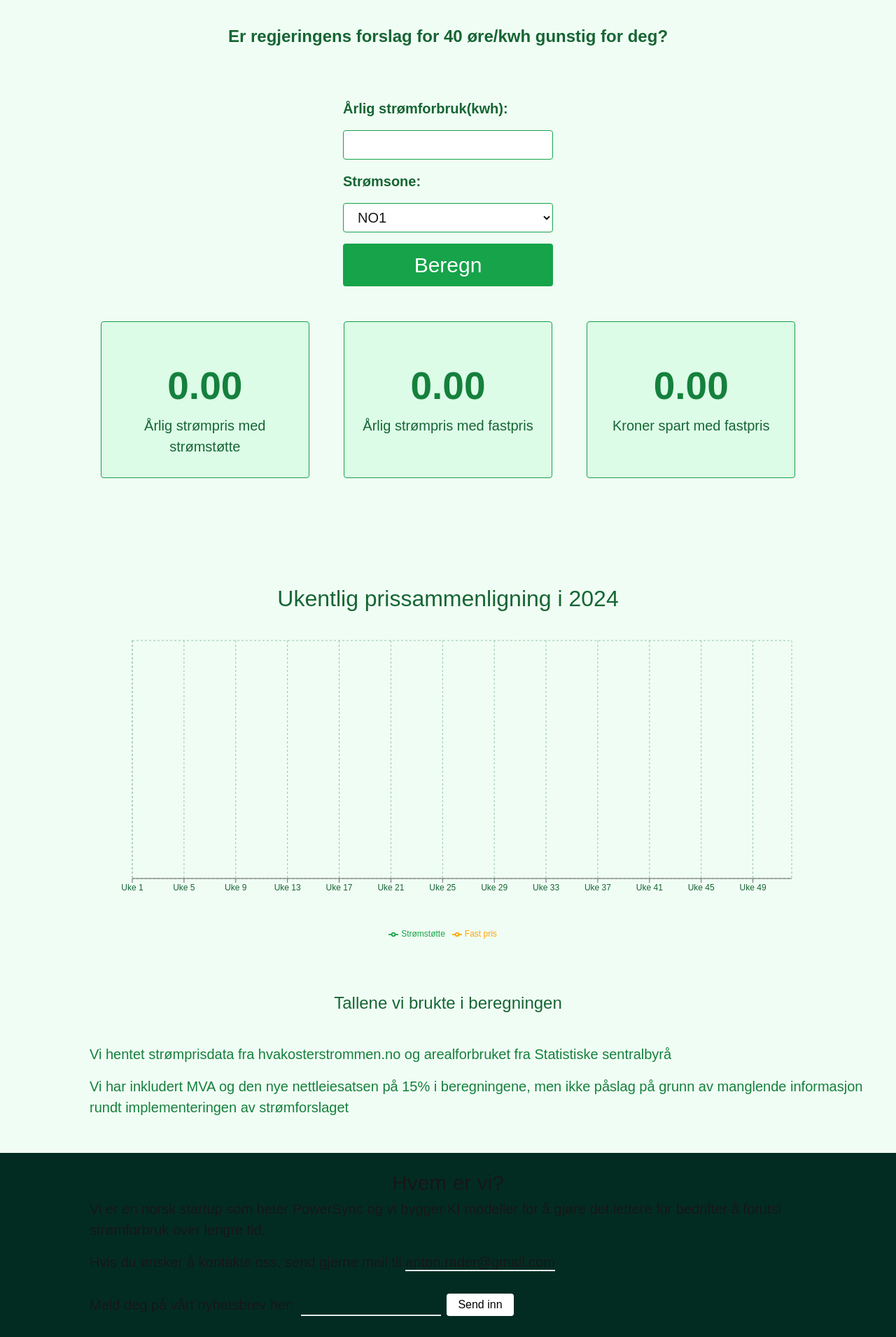
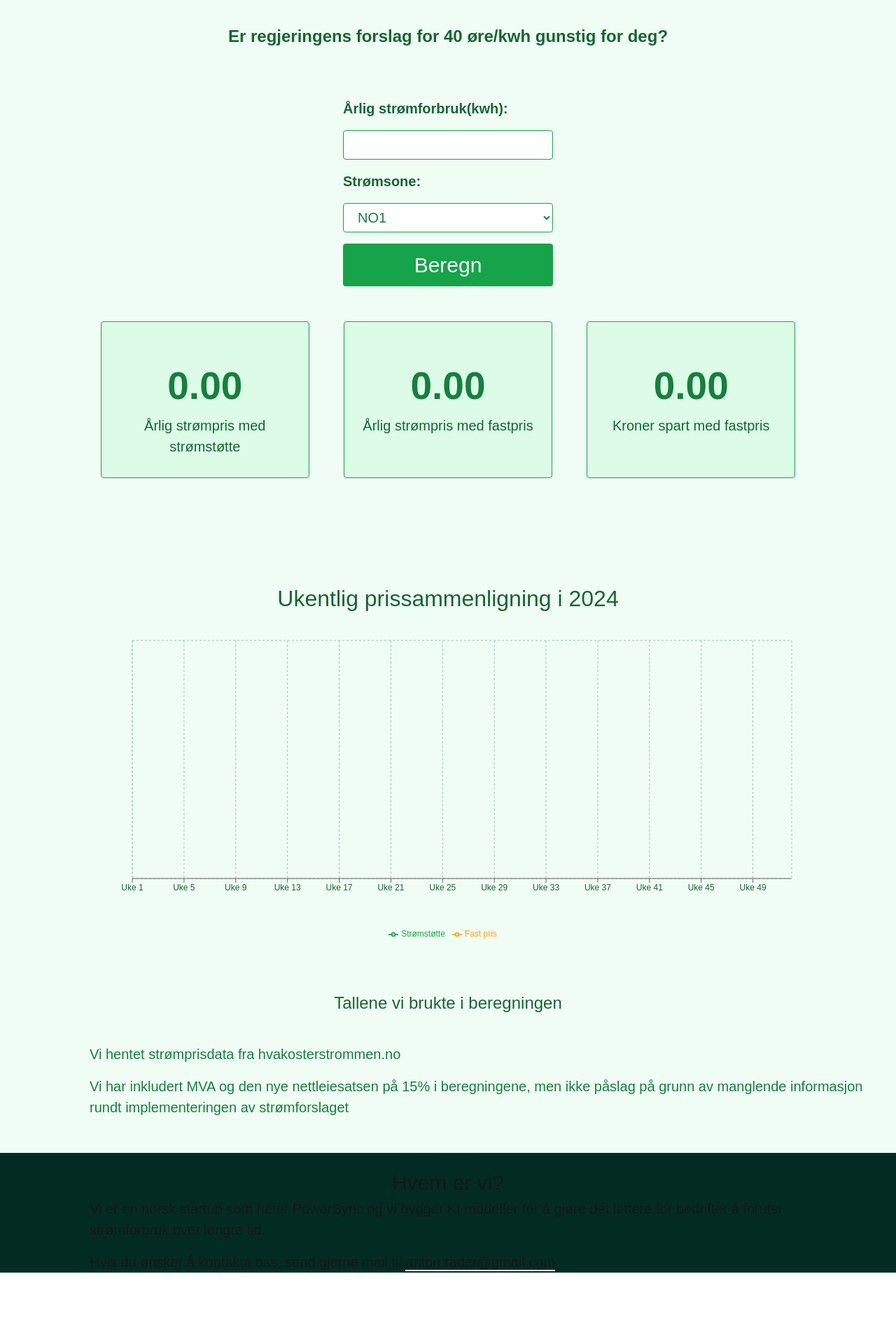
Before and after one commit to Toshken21/40orestrom, a Next.js app: page / in a window 1280 px wide. Shown: the part 71-1981 px from the top of the page at 70% size. After the commit the page ends 1889 px from the top, so only its background shows below. Built offline with nearby package versions, Linux system fonts and the light colour scheme.

Commit message:
remove newsletter

```diff
--- a/app/components/form.tsx
+++ b/app/components/form.tsx
@@ -286,7 +286,7 @@ export default function Form() {
         <div className="flex flex-col space-y-4 mt-[70px]">
           <label className="text-[20px] text-green-800 font-semibold">Årlig strømforbruk(kwh):</label>
           <input
-            className="border border-green-600 rounded px-4 py-2 focus:outline-none focus:ring-2 focus:ring-green-400"
+            className="border border-green-600 rounded text-green-700 px-4 py-2 focus:outline-none focus:ring-2 focus:ring-green-400"
             onChange={handleElectricityConsumption}
             type="number"
           />
@@ -295,7 +295,7 @@ export default function Form() {
 
           <label className="text-[20px] text-green-800 font-semibold">Strømsone:</label>
           <select
-            className="text-[20px] border border-green-600 rounded px-4 py-2 w-[300px] bg-white focus:outline-none focus:ring-2 focus:ring-green-400"
+            className="text-[20px] border border-green-600 rounded px-4 py-2 text-green-700 w-[300px] bg-white focus:outline-none focus:ring-2 focus:ring-green-400"
             value={electricityZone}
             onChange={handleElectricityZone}
           >
@@ -346,7 +346,7 @@ export default function Form() {
     Tallene vi brukte i beregningen
   </h2>
   <p className="text-green-700 text-[16px] md:text-[20px] mx-4 md:ml-[10%]">
-    Vi hentet strømprisdata fra <a href="https://www.hvakosterstrommen.no/strompris-api">hvakosterstrommen.no</a> og arealforbruket fra <a href="https://www.ssb.no/energi-og-industri/energi/artikler/hva-er-gjennomsnittlig-stromforbruk-i-husholdningene">Statistiske sentralbyrå</a>
+    Vi hentet strømprisdata fra <a href="https://www.hvakosterstrommen.no/strompris-api">hvakosterstrommen.no</a>
   </p>
   <p className="text-green-700 text-[16px] md:text-[20px] mx-4 md:ml-[10%] mt-4">
     Vi har inkludert MVA og den nye nettleiesatsen på 15% i beregningene, men ikke påslag på grunn av manglende informasjon rundt implementeringen av strømforslaget
@@ -361,15 +361,7 @@ export default function Form() {
     Hvis du ønsker å kontakte oss, send gjerne mail til <span className="border-b-solid border-b-2 border-white-600">anton.rader@gmail.com</span>
   </p>
 
-  <div className="pb-[30px] flex flex-col md:flex-row items-center gap-4 md:gap-0 w-[90%] md:w-[80%] mx-auto md:ml-[10%] pt-[30px]">
-    <h2 className="text-[16px] md:text-[20px] mr-0 md:mr-[10px]">Meld deg på vårt nyhetsbrev her:</h2>
-    <div className="flex w-full md:w-auto gap-2">
-      <input
-        className="flex-1 md:flex-none border-0 border-b-2 border-white-600 bg-transparent focus:outline-none focus:border-white-800 w-full md:w-[200px]"
-      />
-      <button className="bg-white text-black px-4 py-1 rounded whitespace-nowrap">Send inn</button>
-    </div>
-  </div>
+
 </div>
       </div>
     </div>
```
